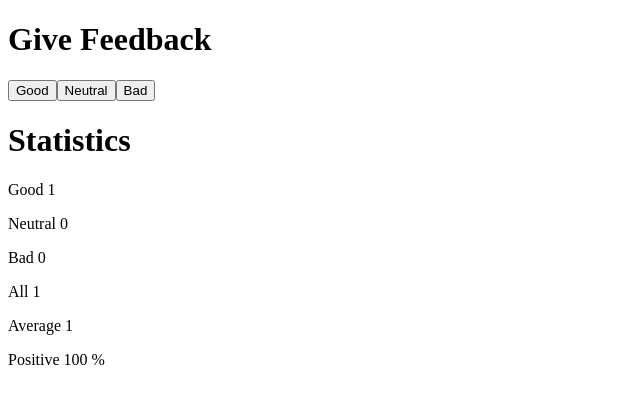
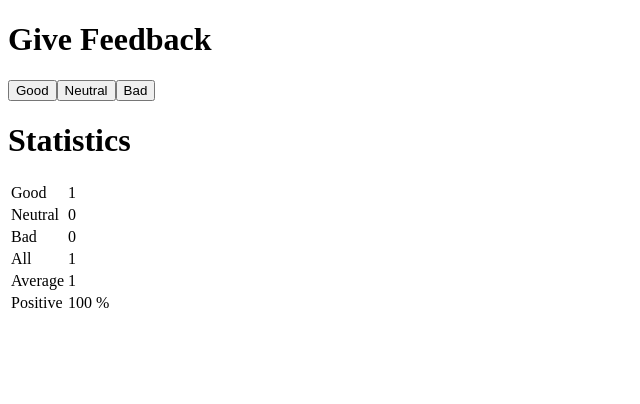
Before and after one commit to xant3r0/Full-Stack-Open, a React (Vite) app in the folder part1/unicafe/: page / in a window 1280 px wide. Both pictures are taken after a click on the button "Good". Shown: the top 404 px of the page, without its empty margins (0-640 px from the left). Built offline with nearby package versions, Linux system fonts and the light colour scheme.

Commit message:
Completed ex 1.11

```diff
--- a/part1/unicafe/src/App.jsx
+++ b/part1/unicafe/src/App.jsx
@@ -2,7 +2,7 @@ import { useState } from 'react'
 
 const Button = ({text,onClick}) => <button onClick={onClick}>{text}</button>
 
-const StatisticLine = ({title,counter,children}) => <p>{title} {counter} {children}</p>
+const StatisticLine = ({title,counter,children}) => <tr><td>{title}</td><td>{counter} {children}</td></tr>
 
 const Statistics = ({counters}) => {
 
@@ -16,14 +16,16 @@ const Statistics = ({counters}) => {
     )
   } else {
     return (
-        <div>
+        <table>
+          <tbody>
            <StatisticLine title='Good' counter={good}></StatisticLine>
            <StatisticLine title='Neutral' counter={neutral}></StatisticLine>
            <StatisticLine title='Bad' counter={bad}></StatisticLine>
            <StatisticLine title='All' counter={total}></StatisticLine>
            <StatisticLine title='Average' counter={avg}></StatisticLine>
            <StatisticLine title='Positive' counter={pos}>%</StatisticLine>
-        </div>
+          </tbody>
+        </table>
     )
   };
 };
```
Lines whose indentation alone changed are shown as unchanged.
